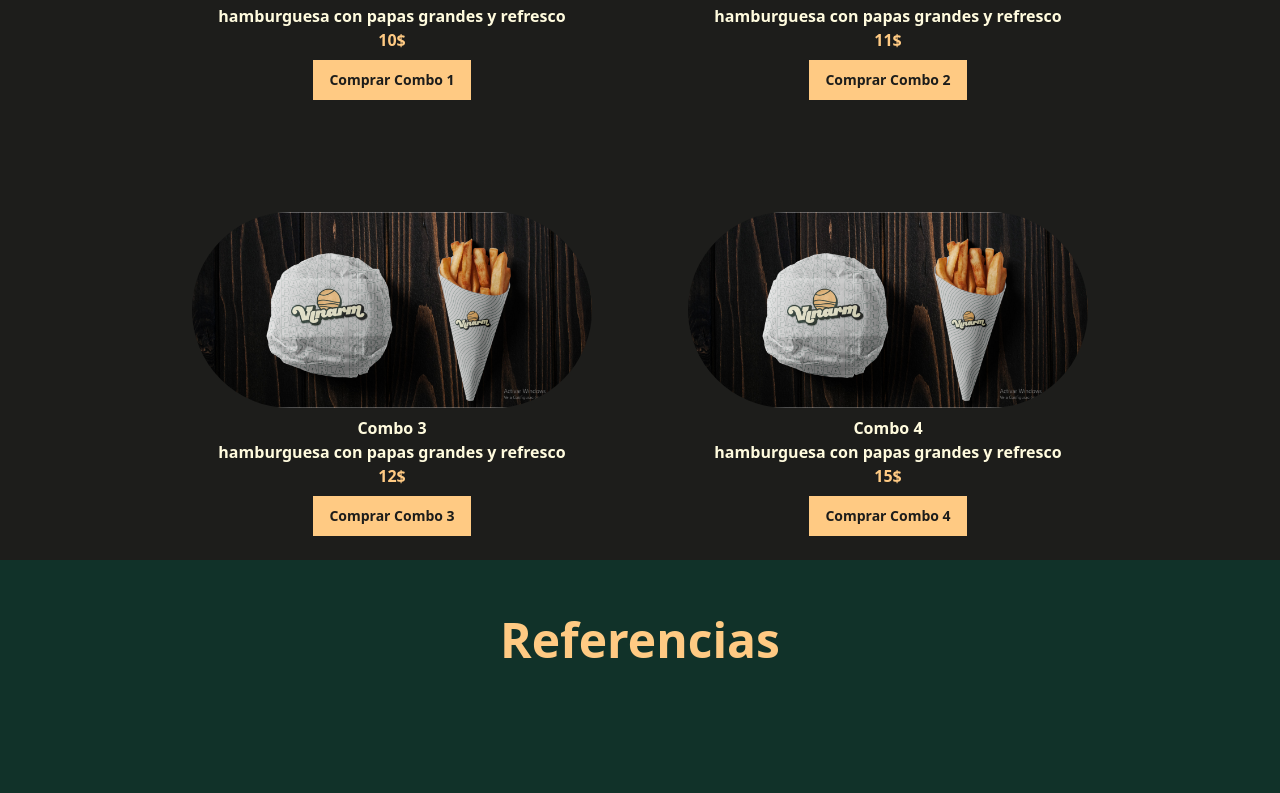
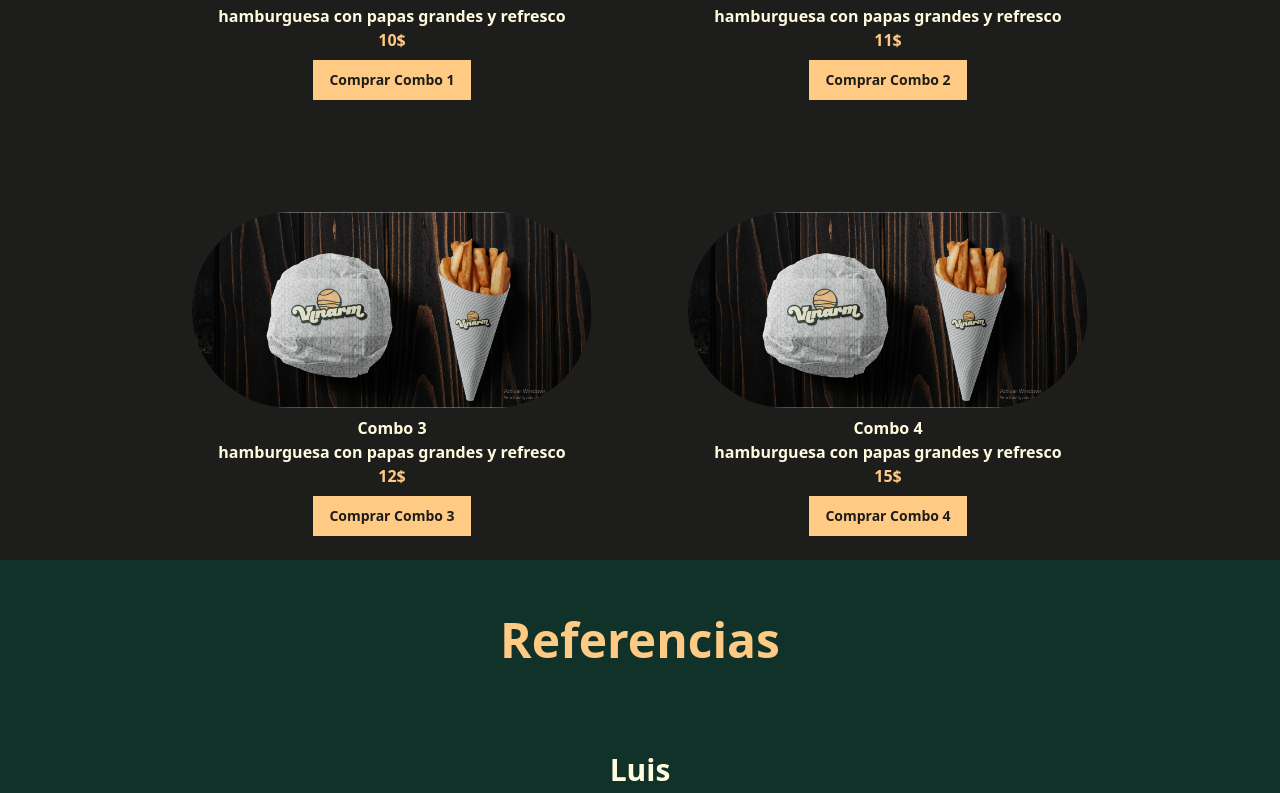
Before and after one commit to cerper/vinarm, a Next.js app: page / in a window 1280 px wide. Shown: the part 2004-2797 px from the top of the page. Built offline with nearby package versions, Linux system fonts and the light colour scheme.

Commit message:
editando testimonial

```diff
--- a/src/components/MenuSection.tsx
+++ b/src/components/MenuSection.tsx
@@ -45,7 +45,7 @@ const MenuSection = () => {
         <div className="grid grid-cols-1 lg:grid-cols-2 gap-4 lg:gap-24">
           {menuData.map((menu, index) => {
             return (
-              <div key={index}>
+              <section key={index}>
                 <Image
                   src={menu.src}
                   alt="foto del combo "
@@ -73,7 +73,7 @@ const MenuSection = () => {
                     Comprar {menu.name}
                   </Button>
                 </Link>
-              </div>
+              </section>
             )
           })}
         </div>
--- a/src/components/Navbar.tsx
+++ b/src/components/Navbar.tsx
@@ -13,7 +13,7 @@ const linksData = [
     offset: -110,
   },
   {
-    name: 'testimonios',
+    name: 'referencias',
     target: 'testimonios',
     offset: -80,
   },
--- a/src/components/TestimonialSection.tsx
+++ b/src/components/TestimonialSection.tsx
@@ -1,10 +1,15 @@
+import TestimonialSlide from './TestimonialSlide'
+
 const TestimonialSection = () => {
   return (
-    <div className="h-[100vh] py-6" id="testimonios">
+    <section className="container mx-auto  py-6" id="testimonios">
       <h3 className="text-center p-8 text-vinarmYellow text-5xl font-montserrat font-extrabold">
         Referencias
       </h3>
-    </div>
+      <div>
+        <TestimonialSlide />
+      </div>
+    </section>
   )
 }
 export default TestimonialSection
--- /dev/null
+++ b/src/components/TestimonialSlide.tsx
@@ -0,0 +1,85 @@
+'use client'
+import { Swiper, SwiperSlide } from 'swiper/react'
+import { Pagination } from 'swiper/modules'
+import { FaArrowDown } from 'react-icons/fa'
+
+import 'swiper/css'
+import 'swiper/css/pagination'
+import Image from 'next/image'
+import { Button } from './ui/button'
+import Link from 'next/link'
+import foto from '../../public/Vinarm/combo.png'
+
+const testimonialData = [
+  {
+    name: 'Luis',
+    referencia: 'Las mejores papas que he probado y excelente servicio',
+    imagen: foto,
+  },
+  {
+    name: 'Luis',
+    referencia: 'Las mejores papas que he probado y excelente servicio',
+    imagen: foto,
+  },
+  {
+    name: 'Luis',
+    referencia: 'Las mejores papas que he probado y excelente servicio',
+    imagen: foto,
+  },
+]
+
+const TestimonialSlide = () => {
+  return (
+    <section>
+      <Swiper
+        className="mb-8 min-h-[500px]  py-8"
+        id="testimonial"
+        slidesPerView={1}
+        modules={[Pagination]}
+        pagination={{
+          clickable: true,
+        }}
+      >
+        {testimonialData.map((item, index) => {
+          return (
+            <SwiperSlide key={index} className="">
+              <div className="mb-4 pb-0 pt-6 lg:mt-8 lg:pb-8">
+                <h3 className="mb-2 text-center text-3xl font-montserrat font-extrabold text-vinarmBeige">
+                  {item.name}
+                </h3>
+                <div className=" container mt-10 flex h-[300px] w-[300px] flex-col items-center justify-center md:h-[450px] md:w-[350px] md:flex-col">
+                  {' '}
+                  <Image
+                    src={item.imagen}
+                    alt={item.name}
+                    width={300}
+                    height={200}
+                    className="mt-6 h-[250px] w-[300px] rounded-full md:h-[350px] md:w-[350px]"
+                  />
+                  <div className="mt-4 text-center font-bold text-vinarmYellow  font-montserrat text-xl md:mb-8 ">
+                    &quot;{item.referencia}&quot;
+                  </div>
+                </div>
+              </div>
+            </SwiperSlide>
+          )
+        })}
+      </Swiper>
+      <h6 className="text-center text-xl font-montserrat text-vinarmBeige font-bold capitalize">
+        Dejanos tu referencia
+      </h6>
+      <div className="flex mt-4 text-vinarmBeige items-center justify-center">
+        <FaArrowDown />
+      </div>
+      <Link href="/" className="flex items-center mt-6 justify-center">
+        <Button
+          variant={'default'}
+          className="bg-vinarmBeige text-base w-[160px] text-vinarmBlack hover:bg-vinarmYellow"
+        >
+          Click aquí
+        </Button>
+      </Link>
+    </section>
+  )
+}
+export default TestimonialSlide
```
